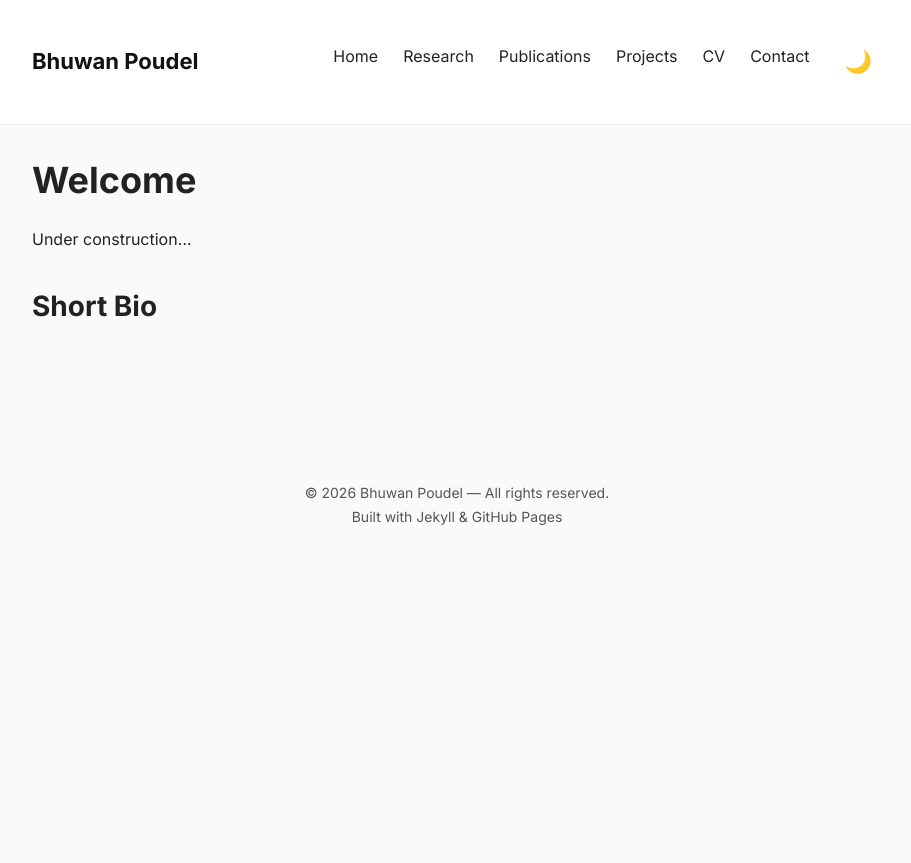
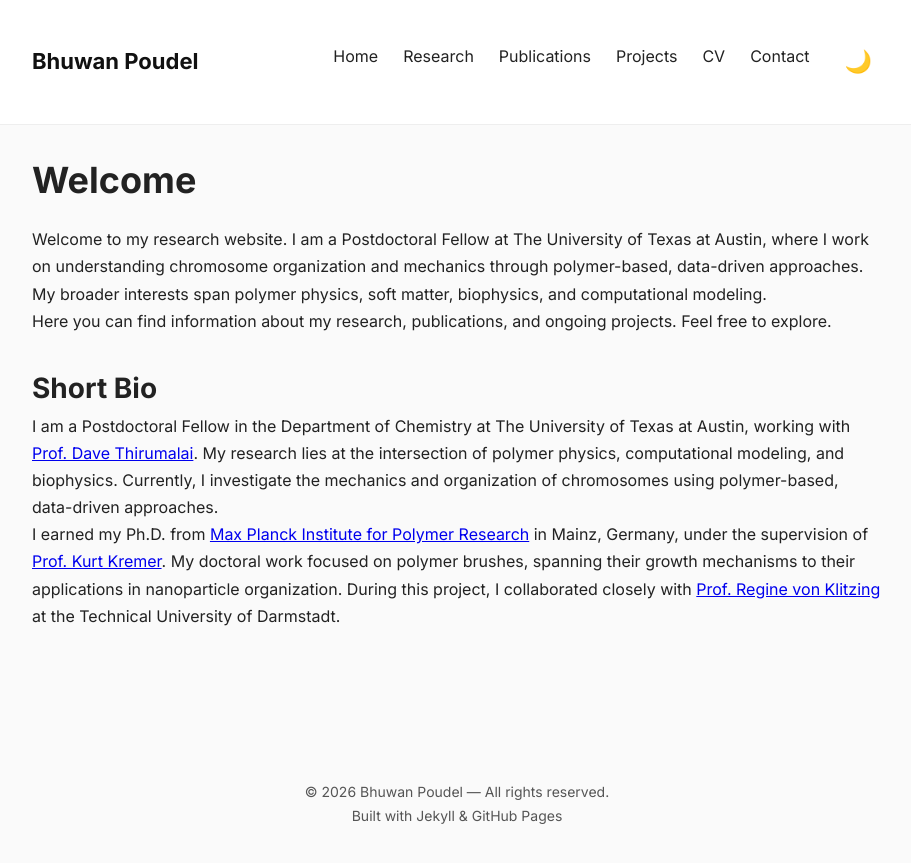
Before and after one commit to pdlbhuwan/pdlbhuwan.github.io, a Jekyll site: the page built from index.md, in a window 1280 px wide. Shown: the top 863 px of the page, without its empty margins (183-1094 px from the left). Built offline with Jekyll 4.4.1, drawn with Linux system fonts in a browser that asks for light colours.

Commit message:
Update index.md

```diff
--- a/index.md
+++ b/index.md
@@ -5,6 +5,12 @@ title: "Home"
 
 # Welcome
 
-Under construction...
+Welcome to my research website. I am a Postdoctoral Fellow at The University of Texas at Austin, where I work on understanding chromosome organization and mechanics through polymer-based, data-driven approaches. My broader interests span polymer physics, soft matter, biophysics, and computational modeling.
+
+Here you can find information about my research, publications, and ongoing projects. Feel free to explore.
 
 ## Short Bio
+
+I am a Postdoctoral Fellow in the Department of Chemistry at The University of Texas at Austin, working with [Prof. Dave Thirumalai](https://scholar.google.com/citations?hl=en&user=sNiAY9IAAAAJ&view_op=list_works&sortby=pubdate). My research lies at the intersection of polymer physics, computational modeling, and biophysics. Currently, I investigate the mechanics and organization of chromosomes using polymer-based, data-driven approaches.
+
+I earned my Ph.D. from [Max Planck Institute for Polymer Research](https://www.mpip-mainz.mpg.de/) in Mainz, Germany, under the supervision of [Prof. Kurt Kremer](https://scholar.google.com/citations?hl=en&user=4EGKVD0AAAAJ). My doctoral work focused on polymer brushes, spanning their growth mechanisms to their applications in nanoparticle organization. During this project, I collaborated closely with [Prof. Regine von Klitzing](https://scholar.google.co.in/citations?user=f9cEXPkAAAAJ&hl=en) at the Technical University of Darmstadt.
```
